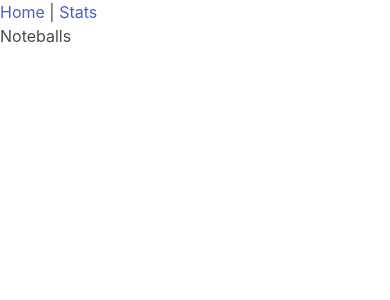
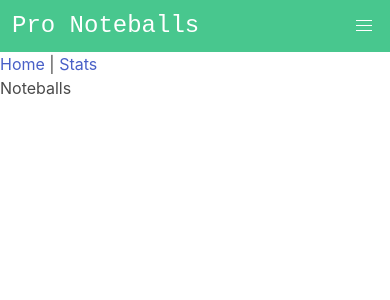
Before and after one commit to Saba-Var/Pro-Noteballs, a Vue app: page / in a window 390 px wide. Shown: the top 300 px of the page. Built offline with nearby package versions, Linux system fonts and the light colour scheme.

Commit message:
feat: create navbar

```diff
--- a/src/App.vue
+++ b/src/App.vue
@@ -1,8 +1,11 @@
 <script setup>
 import { RouterView, RouterLink } from 'vue-router'
+import { NavBar } from '@/components'
 </script>
 
 <template>
+  <NavBar />
+
   <nav>
     <RouterLink class="" to="/">Home</RouterLink> |
     <RouterLink to="/stats">Stats</RouterLink>
--- /dev/null
+++ b/src/components/Layout/NavBar.vue
@@ -0,0 +1,47 @@
+<template>
+  <nav class="navbar is-success" role="navigation" aria-label="main navigation">
+    <div class="container is-max-desktop">
+      <div class="navbar-brand">
+        <div class="navbar-item is-size-4 is-family-monospace">Pro Noteballs</div>
+
+        <a
+          @click.prevent="showMobileNavBar = !showMobileNavBar"
+          :class="{ 'is-active': showMobileNavBar }"
+          data-target="navbarBasicExample"
+          class="navbar-burger"
+          aria-expanded="false"
+          aria-label="menu"
+          role="button"
+        >
+          <span aria-hidden="true"></span>
+          <span aria-hidden="true"></span>
+          <span aria-hidden="true"></span>
+        </a>
+      </div>
+
+      <div id="navbarBasicExample" :class="{ 'is-active': showMobileNavBar }" class="navbar-menu">
+        <div class="navbar-end">
+          <RouterLink active-class="is-active" to="/" class="navbar-item">Notes</RouterLink>
+          <RouterLink active-class="is-active" to="/stats" class="navbar-item">Stats</RouterLink>
+        </div>
+      </div>
+    </div>
+  </nav>
+</template>
+
+<script setup>
+import { RouterLink } from 'vue-router'
+import { ref } from 'vue'
+
+const showMobileNavBar = ref(false)
+</script>
+
+<style>
+@media (max-width: 1023px) {
+  .navbar-menu {
+    position: absolute;
+    left: 0;
+    width: 100%;
+  }
+}
+</style>
--- /dev/null
+++ b/src/components/Layout/index.js
@@ -0,0 +1 @@
+export { default as NavBar } from './NavBar.vue'
--- /dev/null
+++ b/src/components/index.js
@@ -0,0 +1 @@
+export * from './Layout'
```
